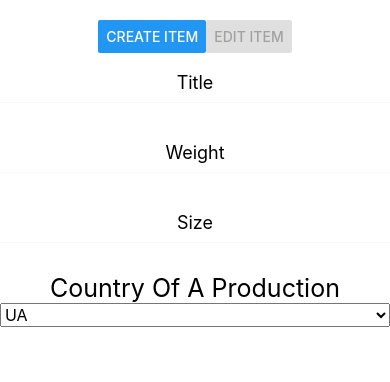
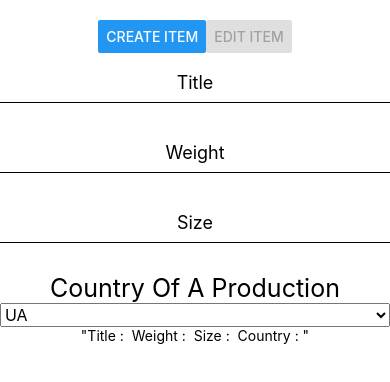
Before and after one commit to TonyTheGreatUA/react-native-project-solvecare, a React Native app: screen / in a window 390 px wide. Shown: the top 382 px of the page. Built offline with nearby package versions, Linux system fonts and the light colour scheme.

Commit message:
remade validation and fixed block

```diff
--- a/components/Component4.js
+++ b/components/Component4.js
@@ -15,7 +15,7 @@ export class Component4 extends React.Component {
   }
 
   makeRemoteRequest = count => {
-    fetch(`https://randomuser.me/api/?results=100`)
+    fetch(`https://randomuser.me/api/?results=50`)
       .then(response => response.json())
       .then(response => {
         let data = [];
@@ -39,6 +39,8 @@ export class Component4 extends React.Component {
         <FlatList
           data={this.state.data}
           initialNumToRender={this.state.defaultAmount}
+          keyExtractor={(item, index) => index}
+          windowSize={5}
           renderItem={({item}) => (
             <View style={styles.item}>
               <View style={styles.itemRow}>
--- a/components/Component5.js
+++ b/components/Component5.js
@@ -10,6 +10,7 @@ export class Component5 extends Component {
       createStatus: false,
       editable: true,
       isSubmitted: false,
+      isFocused: false,
       title: '',
       weight: '',
       size: '',
@@ -20,6 +21,9 @@ export class Component5 extends Component {
       },
     };
   }
+  onFocusChange = () => {
+    this.setState({isFocused: true});
+  };
   onCreate = () => {
     this.setState({
       isSubmitted: true,
@@ -27,6 +31,10 @@ export class Component5 extends Component {
       createStatus: true,
       editable: false,
     });
+    var item = JSON.stringify(
+      `Title : ${this.state.title} Weight : ${this.state.weight} Size : ${this.state.size} Country : ${this.state.country}`,
+    );
+    return <Text>{item}</Text>;
   };
   onEdit = () => {
     this.setState({
@@ -34,13 +42,6 @@ export class Component5 extends Component {
       editable: true,
       createStatus: false,
     });
-  };
-
-  showItem = () => {
-    var item = JSON.stringify(
-      `Title : ${this.state.title} Weight : ${this.state.weight} Size : ${this.state.size} Country : ${this.state.country}`,
-    );
-    isSubmitted ? <Text>{item}</Text> : '';
   };
 
   onValidation = (name: string, value: string) => {
@@ -71,7 +72,7 @@ export class Component5 extends Component {
   };
 
   render() {
-    const {formErrors, isSubmitted} = this.state;
+    const {formErrors, isSubmitted, isFocused} = this.state;
     return (
       <View style={styles.view}>
         <View style={styles.buttons}>
@@ -87,21 +88,60 @@ export class Component5 extends Component {
         <View style={styles.inputSection}>
           <TextInput
             editable={this.state.editable}
-            style={styles.inputText}
+            onFocus={this.onFocusChange}
+            style={[
+              styles.inputText,
+              {
+                borderBottomColor:
+                  !formErrors.title && isSubmitted
+                    ? 'red'
+                    : formErrors.title && !isSubmitted
+                    ? ''
+                    : formErrors.title && isSubmitted && isFocused
+                    ? 'grey'
+                    : '',
+              },
+            ]}
             type="text"
             placeholder="Title"
             onChangeText={title => this.setState({title})}
           />
           <TextInput
             editable={this.state.editable}
-            style={styles.inputText}
+            onFocus={this.onFocusChange}
+            style={[
+              styles.inputText,
+              {
+                borderBottomColor:
+                  !formErrors.weight && isSubmitted
+                    ? 'red'
+                    : formErrors.weight && !isSubmitted
+                    ? ''
+                    : formErrors.weight && isSubmitted && isFocused
+                    ? 'grey'
+                    : '',
+              },
+            ]}
             type="text"
             placeholder="Weight"
             onChangeText={weight => this.setState({weight})}
           />
           <TextInput
             editable={this.state.editable}
-            style={styles.inputText}
+            onFocus={this.onFocusChange}
+            style={[
+              styles.inputText,
+              {
+                borderBottomColor:
+                  !formErrors.size && isSubmitted
+                    ? 'red'
+                    : formErrors.size && !isSubmitted
+                    ? ''
+                    : formErrors.size && isSubmitted && isFocused
+                    ? 'grey'
+                    : '',
+              },
+            ]}
             type="text"
             placeholder="Size"
             onChangeText={size => this.setState({size})}
@@ -110,13 +150,18 @@ export class Component5 extends Component {
           <Picker
             style={styles.picker}
             selectedValue={this.state.country}
+            enabled={this.state.editable}
             onValueChange={(itemValue, itemIndex) =>
               this.setState({country: itemValue})
             }>
             <Picker.Item label="UA" value="ua" />
             <Picker.Item label="CN" value="cn" />
           </Picker>
-          <Text>{this.showItem}</Text>
+          <Text style={{textAlign: 'center'}}>
+            {JSON.stringify(
+              `Title : ${this.state.title} Weight : ${this.state.weight} Size : ${this.state.size} Country : ${this.state.country}`,
+            )}
+          </Text>
         </View>
       </View>
     );
```
